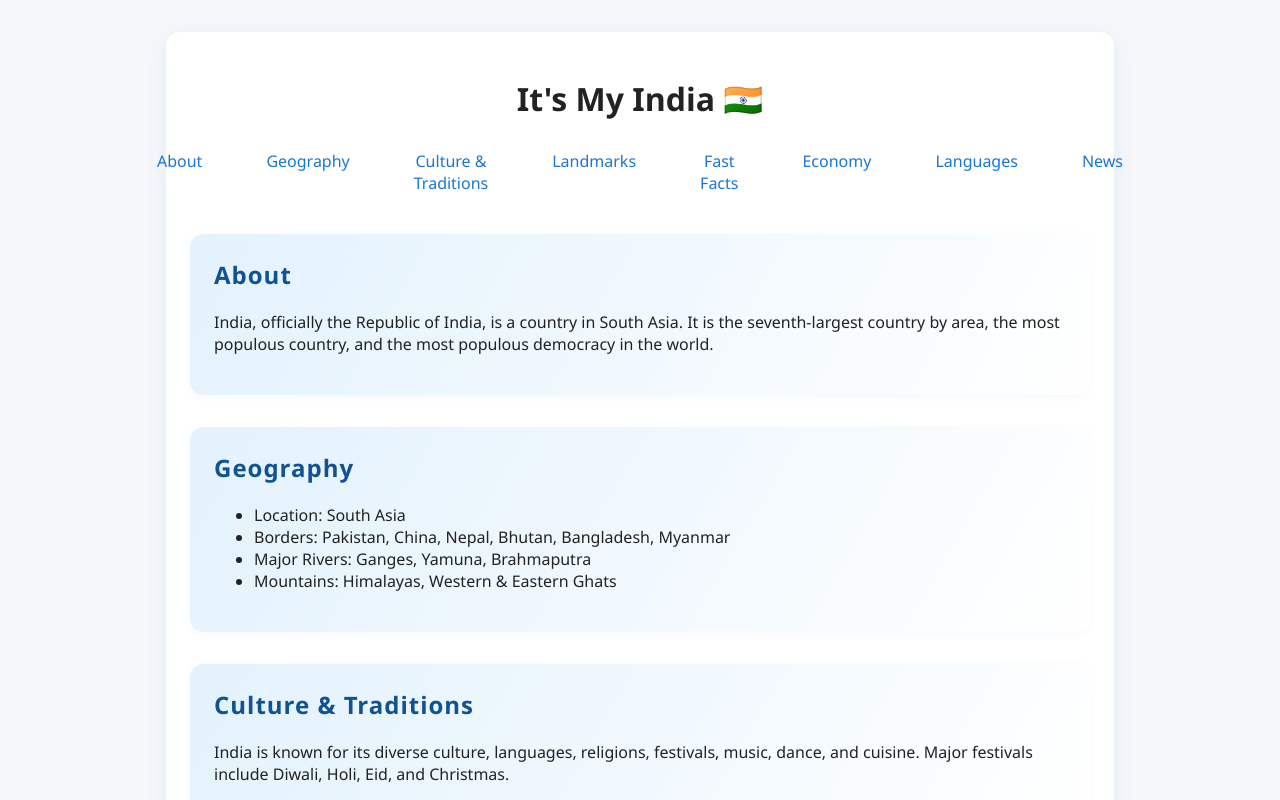
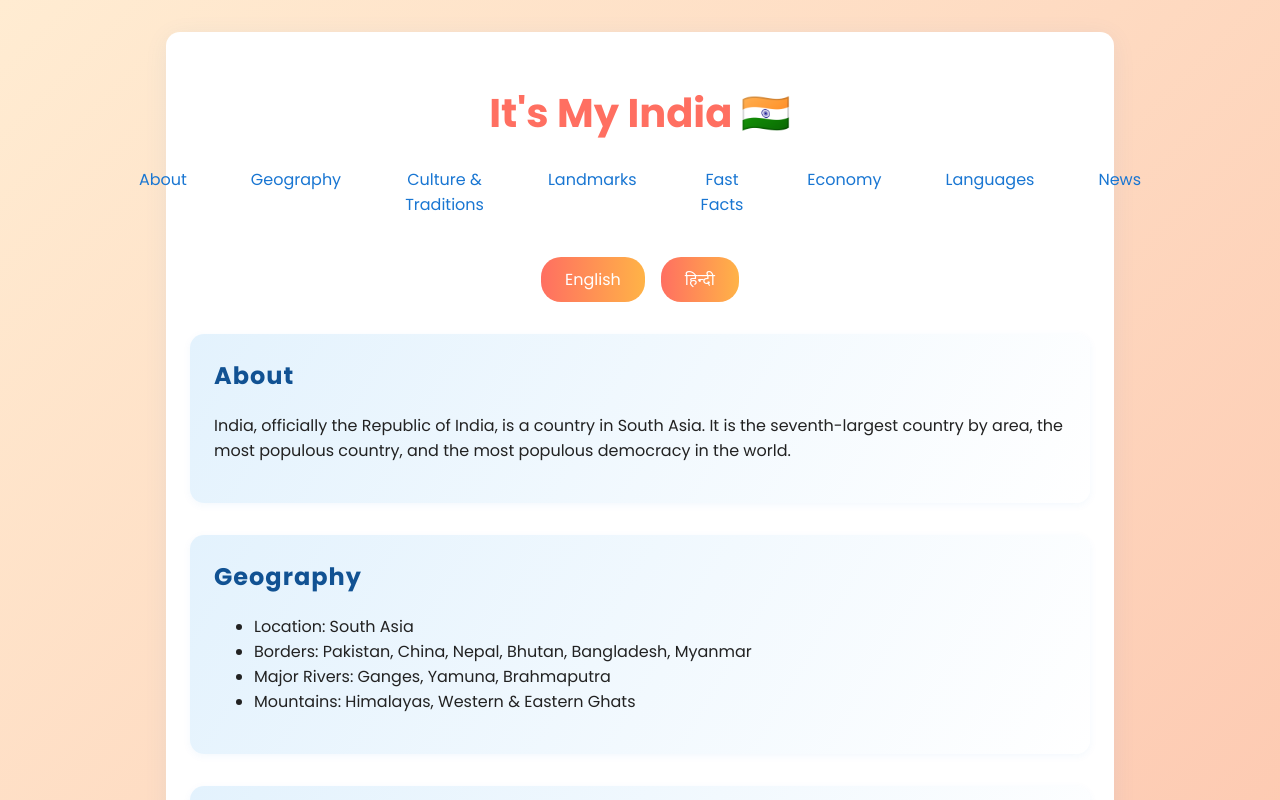
Before and after one commit to learning-new-things-daily/its_my_India, a React (Create React App) app: page / in a window 1280 px wide. Shown: the top 800 px of the page. Built offline with nearby package versions, Linux system fonts and the light colour scheme; no server answers.

Commit message:
update with hindi fonts

```diff
--- a/public/index.html
+++ b/public/index.html
@@ -5,6 +5,7 @@
     <link rel="icon" href="%PUBLIC_URL%/favicon.ico" />
     <meta name="viewport" content="width=device-width, initial-scale=1" />
     <title>It's My India</title>
+    <link href="https://fonts.googleapis.com/css2?family=Noto+Sans+Devanagari:wght@400;700&family=Poppins:wght@400;700&display=swap" rel="stylesheet">
   </head>
   <body>
     <div id="root"></div>
--- a/src/App.css
+++ b/src/App.css
@@ -10,10 +10,11 @@
 }
 
 body {
+  font-family: 'Poppins', 'Noto Sans Devanagari', sans-serif;
+  background: linear-gradient(135deg, #ffecd2 0%, #fcb69f 100%);
+  min-height: 100vh;
   margin: 0;
-  font-family: 'Segoe UI', Arial, sans-serif;
-  background: var(--bg);
-  color: var(--text);
+  color: #222;
 }
 
 .container {
@@ -25,9 +26,26 @@ body {
   box-shadow: var(--shadow);
 }
 
+.app-container {
+  max-width: 800px;
+  margin: 40px auto;
+  background: #fff8e1;
+  border-radius: 24px;
+  box-shadow: 0 8px 32px rgba(0,0,0,0.15);
+  padding: 32px;
+  text-align: center;
+}
+
 header {
   text-align: center;
   margin-bottom: 2rem;
+}
+
+h1 {
+  font-family: 'Poppins', 'Noto Sans Devanagari', sans-serif;
+  font-size: 2.5rem;
+  color: #ff6f61;
+  margin-bottom: 16px;
 }
 
 nav {
@@ -49,6 +67,29 @@ nav a {
 nav a:hover, nav a.active {
   background: var(--primary);
   color: #fff;
+}
+
+.language-toggle {
+  margin: 16px 0;
+  display: flex;
+  justify-content: center;
+  gap: 16px;
+}
+
+button {
+  font-family: inherit;
+  background: linear-gradient(90deg, #ff6f61 0%, #ffb347 100%);
+  color: #fff;
+  border: none;
+  border-radius: 20px;
+  padding: 10px 24px;
+  font-size: 1rem;
+  cursor: pointer;
+  transition: background 0.3s;
+}
+
+button:hover {
+  background: linear-gradient(90deg, #ffb347 0%, #ff6f61 100%);
 }
 
 .section {
--- a/src/App.tsx
+++ b/src/App.tsx
@@ -1,4 +1,4 @@
-import React from "react";
+import React, { useState } from "react";
 import "./App.css";
 import About from "./components/About";
 import Geography from "./components/Geography";
@@ -20,13 +20,25 @@ const NAV_ITEMS = [
   { id: "news", label: "News" }
 ];
 
+const content = {
+  en: {
+    title: "It's My India",
+    description: "Welcome to a colorful and diverse nation. Explore the beauty, culture, and heritage of India!"
+  },
+  hi: {
+    title: "मेरा भारत",
+    description: "एक रंगीन और विविध देश में आपका स्वागत है। भारत की सुंदरता, संस्कृति और विरासत का अन्वेषण करें!"
+  }
+};
+
 const App: React.FC = () => {
+  const [lang, setLang] = useState<'en' | 'hi'>('en');
   const newsApiKey = ""; // Add your NewsAPI key if needed
 
   return (
     <div className="container">
       <header>
-        <h1>It's My India 🇮🇳</h1>
+        <h1>{content[lang].title} 🇮🇳</h1>
         <nav>
           {NAV_ITEMS.map(item => (
             <a key={item.id} href={`#${item.id}`}>
@@ -34,6 +46,10 @@ const App: React.FC = () => {
             </a>
           ))}
         </nav>
+        <div className="language-toggle">
+          <button onClick={() => setLang('en')}>English</button>
+          <button onClick={() => setLang('hi')}>हिन्दी</button>
+        </div>
       </header>
       <main>
         <section id="about"><About /></section>
```
